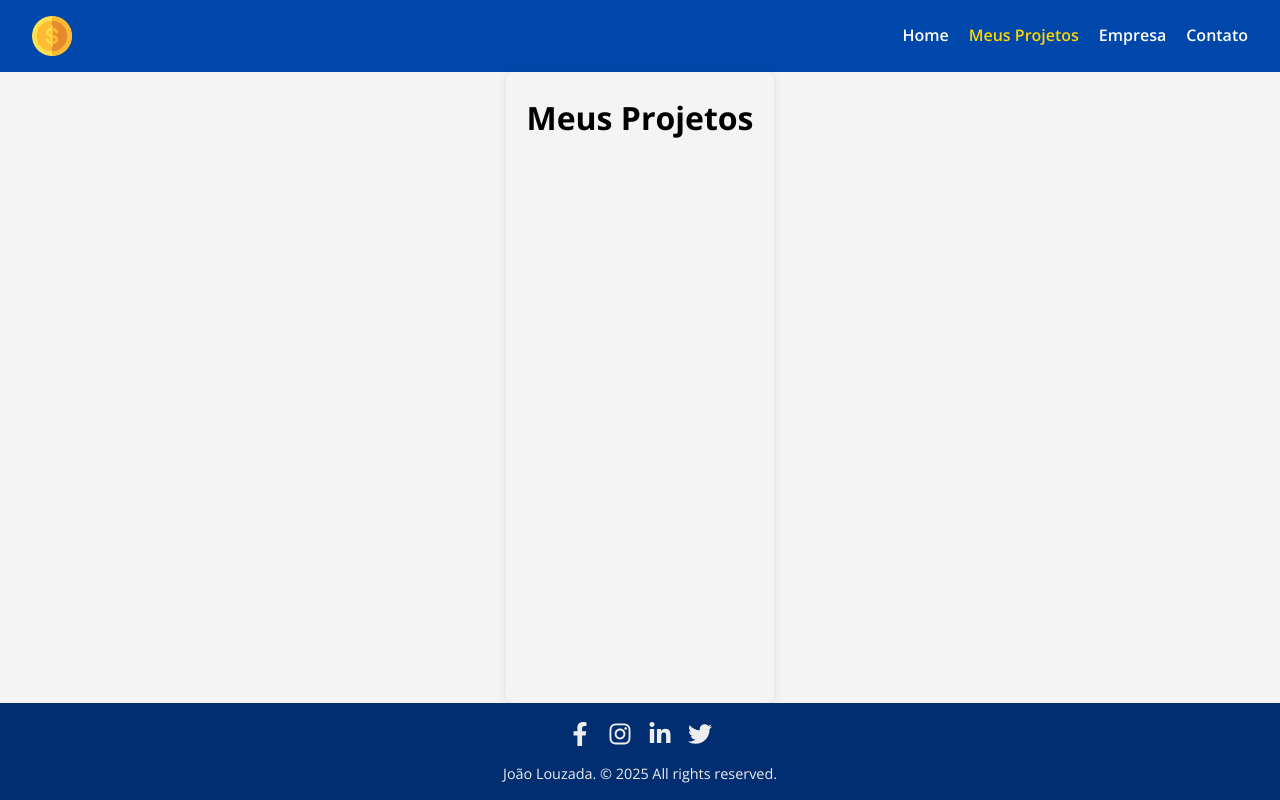
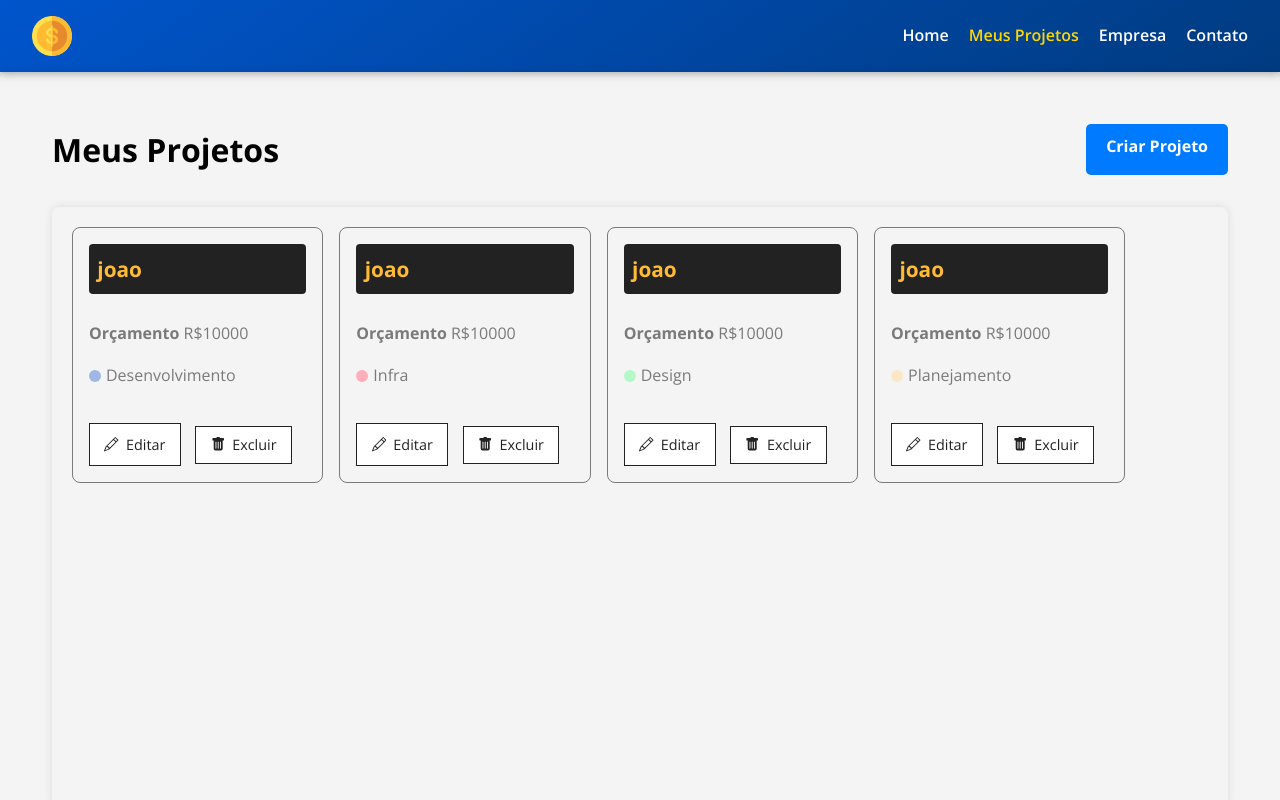
Before and after one commit to joaolouzada12/costs-react, a React (Create React App) app: page /projects in a window 1280 px wide. Shown: the top 800 px of the page. Built offline with nearby package versions, Linux system fonts and the light colour scheme; data requests are answered from the project's data file.

Commit message:
Styled project components and updated Projects page

```diff
--- a/db.json
+++ b/db.json
@@ -1,9 +1,9 @@
 {
   "projects": [
     {
-      "id": "0767",
+      "id": "e069",
       "name": "joao",
-      "budget": "1000",
+      "budget": "10000",
       "category": {
         "id": "2",
         "name": "Desenvolvimento"
@@ -12,7 +12,7 @@
       "services": []
     },
     {
-      "id": "20a1",
+      "id": "8b43",
       "name": "joao",
       "budget": "10000",
       "category": {
@@ -23,18 +23,7 @@
       "services": []
     },
     {
-      "id": "a8d6",
-      "name": "joao",
-      "budget": "10000",
-      "category": {
-        "id": "2",
-        "name": "Desenvolvimento"
-      },
-      "cost": 0,
-      "services": []
-    },
-    {
-      "id": "23d7",
+      "id": "32f6",
       "name": "joao",
       "budget": "10000",
       "category": {
@@ -45,34 +34,12 @@
       "services": []
     },
     {
-      "id": "2b87",
+      "id": "4289",
       "name": "joao",
       "budget": "10000",
       "category": {
-        "id": "2",
-        "name": "Desenvolvimento"
-      },
-      "cost": 0,
-      "services": []
-    },
-    {
-      "id": "4cbf",
-      "name": "joao",
-      "budget": "10000",
-      "category": {
-        "id": "2",
-        "name": "Desenvolvimento"
-      },
-      "cost": 0,
-      "services": []
-    },
-    {
-      "id": "a823",
-      "name": "joao",
-      "budget": "10000",
-      "category": {
-        "id": "2",
-        "name": "Desenvolvimento"
+        "id": "4",
+        "name": "Planejamento"
       },
       "cost": 0,
       "services": []
--- a/src/components/layout/Container.module.css
+++ b/src/components/layout/Container.module.css
@@ -1,5 +1,5 @@
 .container {
-  max-width: 1200px;
+  width: 100%;
   margin: 0 auto;
   padding: 20px;
   border-radius: 8px;
@@ -22,8 +22,11 @@
   flex-grow: 1;
 }
 
-.start {
+  .start {
+  display: flex;
+  flex-wrap: wrap;
   justify-content: flex-start;
+  gap: 1rem;
 }
 
 .column {
--- a/src/components/layout/Nav.module.css
+++ b/src/components/layout/Nav.module.css
@@ -1,10 +1,11 @@
 .nav {
-  background-color: #0047ab;
   padding: 1rem 2rem;
   font-family: 'Open Sans', sans-serif;
   display: flex;
   align-items: center;
   justify-content: space-between;
+  box-shadow: 0 2px 8px rgba(0, 0, 0, 0.3);
+  background: linear-gradient(145deg, #0055cc, #003b80)
 }
 
 .logoContainer img {
--- /dev/null
+++ b/src/components/project/ProjectCard.js
@@ -0,0 +1,27 @@
+import styles from './ProjectCard.module.css'
+import {Link} from 'react-router-dom'
+import { BsPencil, BsFillTrashFill } from 'react-icons/bs'
+
+function ProjectCard({id, name, budget, category, handleRemove}){
+  return (
+    <div className={styles.project_card}>
+      <h4>{name}</h4>
+      <p>
+        <span>Orçamento</span> R${budget}
+      </p>
+      <p className={styles.category_text}>
+        <span className={styles[category.toLowerCase()]}></span>{category}
+        </p>
+      <div className={styles.project_card_actions}>
+        <Link to="/">
+          <BsPencil /> Editar
+        </Link>
+        <button>
+          <BsFillTrashFill /> Excluir
+        </button>
+      </div>
+    </div>
+    )
+}
+
+export default ProjectCard
--- /dev/null
+++ b/src/components/project/ProjectCard.module.css
@@ -0,0 +1,110 @@
+.project_card {
+  padding: 1em;
+  border: 1px solid #7a7a7a;
+  min-width: 225px;
+  box-sizing: border-box;
+  border-radius: 8px;
+  color: #ddd;
+  display: flex;
+  flex-direction: column;
+  justify-content: space-between;
+  flex-shrink: 0;
+}
+
+.project_card h4 {
+  background-color: #222;
+  color: #ffbb33;
+  padding: 0.4em;
+  margin-bottom: 1.3em;
+  font-size: 1.3em;
+  border-radius: 4px;
+}
+
+.project_card p {
+  color: #7a7a7a;
+  margin-bottom: 1em;
+  flex-grow: 1;
+}
+
+.project_card p span {
+  font-weight: bold;
+}
+
+.category_text {
+  display: flex;
+  align-items: center;
+}
+.category_text span {
+  display: block;
+  width: 12px;
+  height: 12px;
+  border-radius: 50%;
+  background-color: #ccc;
+  margin-right: 5px;
+}
+
+.category_text .infra {
+  background-color: #ffaebc;
+}
+
+.category_text .desenvolvimento {
+  background-color: #a0b7e5;
+}
+
+.category_text .design {
+  background-color: #b4f8c8;
+}
+
+.category_text .planejamento {
+  background-color: #fbe7c6;
+}
+
+.project_card_actions {
+  margin-top:  1.2em;
+  display: flex;
+  align-items: center;
+}
+
+.project_card_actions a,
+.project_card_actions button {
+    text-decoration: none;
+    border: none;
+    background-color: #fff;
+    color: #222;
+    font-size: .9em;
+    padding: .6em 1em;
+    cursor: pointer;
+    margin-right: 1em;
+    border: 1px solid #222;
+    display: flex;
+    align-items: center;
+    justify-content: center;
+    transition: 0.5s;
+    padding: 0.6em 1em;
+
+
+}
+.project_card_actions svg{
+    margin-right: .5em;
+}
+
+.project_card_actions a:hover,
+.project_card_actions button:hover {
+    background-color: #222;
+    color: #ffbb33;
+}
+
+@media (max-width: 900px) {
+  .project_card {
+    flex: 1 1 calc(50% - 1rem);
+    max-width: calc(50% - 1rem);
+  }
+}
+
+
+@media (max-width: 600px) {
+  .project_card {
+    flex: 1 1 100%;
+    max-width: 100%;
+  }
+}
--- a/src/components/project/ProjectForm.js
+++ b/src/components/project/ProjectForm.js
@@ -1,5 +1,4 @@
 import { useState, useEffect } from 'react'
-
 import styles from './ProjectForm.module.css'
 import Input from '../Form/Input'
 import Select from '../Form/Select'
--- a/src/pages/Projects.js
+++ b/src/pages/Projects.js
@@ -1,17 +1,62 @@
 import { useLocation } from 'react-router-dom';
+import { useState, useEffect } from 'react';
 import Message from '../components/layout/msg/Message';
+import styles from '../pages/Projects.module.css'
+import Container from '../components/layout/Container'
+import LinkButton from '../components/layout/LinkButton';
+import ProjectCard from '../components/project/ProjectCard';
 
 function Projects() {
+
+  const [projects, setProjects] = useState([])
+
   const location = useLocation();
   let message = '';
   if(location.state) {
     message = location.state.message
   }
 
+  useEffect(() => {
+   fetch('http://localhost:5000/projects', {
+    method: 'GET',
+    headers: {
+      'Content-Type': 'application/json'
+    }
+  })
+  .then((resp) => resp.json())
+  .then((data) => {
+    console.log(data)
+    setProjects(data);
+
+  })
+  .catch((err) => console.log(err));
+}, []);
+
+
   return (
-    <div>
-      <h1>Meus Projetos</h1>
+    <div className={styles.project_container}>
+      <div className={styles.title_container}>
+        <h1>Meus Projetos</h1>
+         <LinkButton to="/newproject" text="Criar Projeto" />
+      </div>
       {message && <Message type="success" msg={message} /> }
+        <Container customClass="start">
+          <div className={styles.cards_container}>
+            {projects.length > 0 &&
+            projects.map((project) => (
+        <ProjectCard
+            id={project.id}
+            name={project.name}
+           budget={project.budget}
+            category={project.category?.name || 'Sem categoria'}
+            key={project.id}
+        />
+      ))
+    }
+  </div>
+</Container>
+
+
     </div>
   );
 }
--- /dev/null
+++ b/src/pages/Projects.module.css
@@ -0,0 +1,16 @@
+.project_container {
+    padding: 2em;
+
+}
+
+.title_container {
+    display: flex;
+    justify-content: space-between;
+    margin-bottom: 2em;
+}
+.cards_container {
+  display: flex;
+  flex-wrap: wrap;
+  gap: 1rem;
+  justify-content: flex-start;
+}
```
